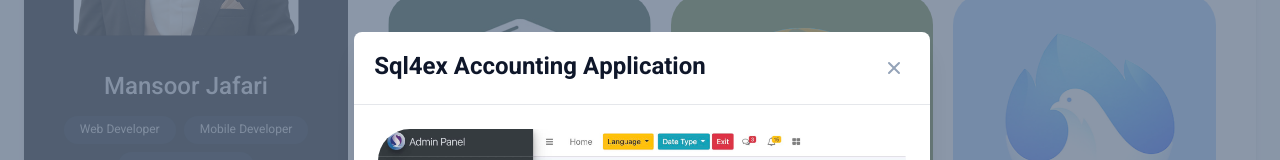
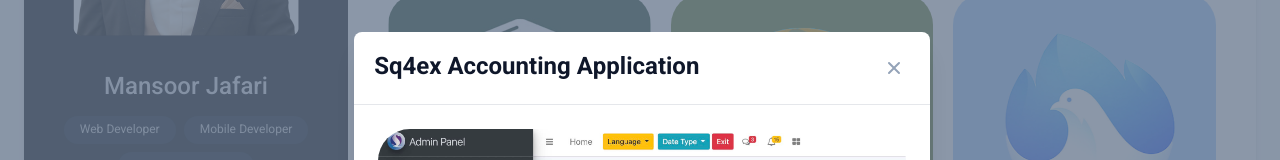
Before and after one commit to MansoorJafari9/Resume, a plain HTML site: page index.html in a window 1280 px wide. Both pictures are taken after a click on the link "Accounting App". Shown: the part 1635-1795 px from the top of the page. Drawn offline with Linux system fonts and the light colour scheme.

Commit message:
Update index.html

```diff
--- a/index.html
+++ b/index.html
@@ -649,7 +649,7 @@ With more than 40 thousand users and 20 thousand active users
                 <div
                   class="flex justify-between items-center p-5 rounded-t border-b dark:border-zinc-800  dark:bg-zinc-900">
                   <h3 class="text-xl font-bold text-slate-900 lg:text-2xl dark:text-slate-200">
-                     Sql4ex Accounting Application
+                     Sq4ex Accounting Application
                   </h3>
                   <button type="button"
                     class="btn-close text-slate-400 bg-transparent hover:bg-slate-200 hover:text-slate-900 rounded-lg text-sm p-1.5 rtl:mr-auto ltr:ml-auto inline-flex items-center dark:hover:bg-slate-600 dark:hover:text-white"
```
